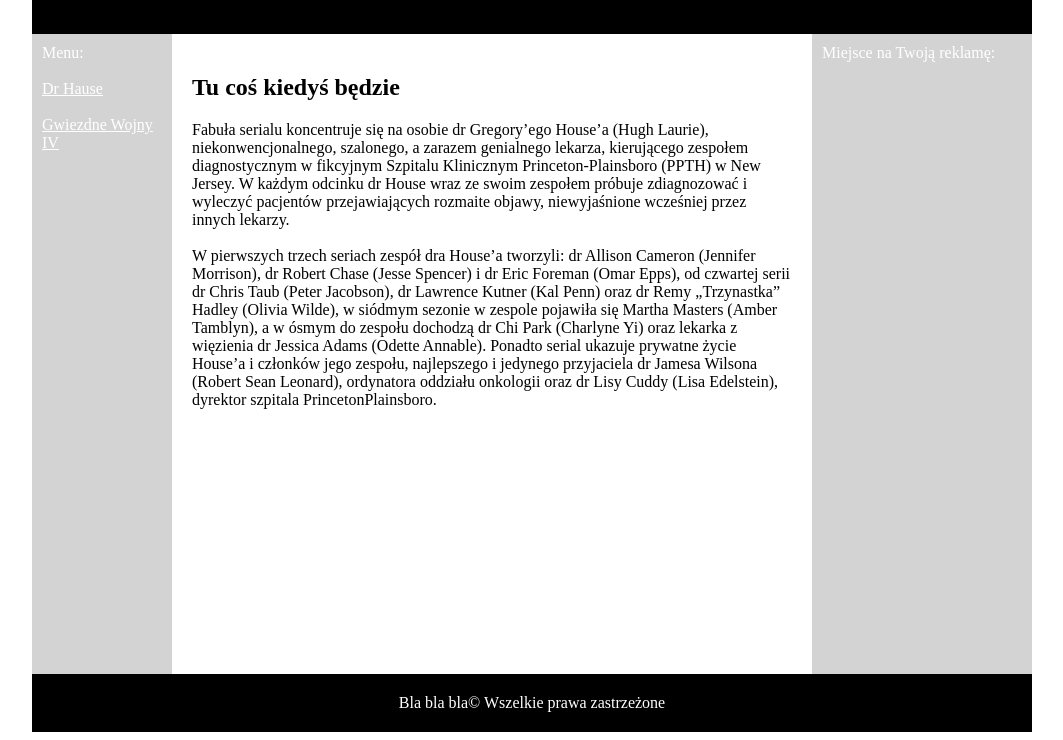
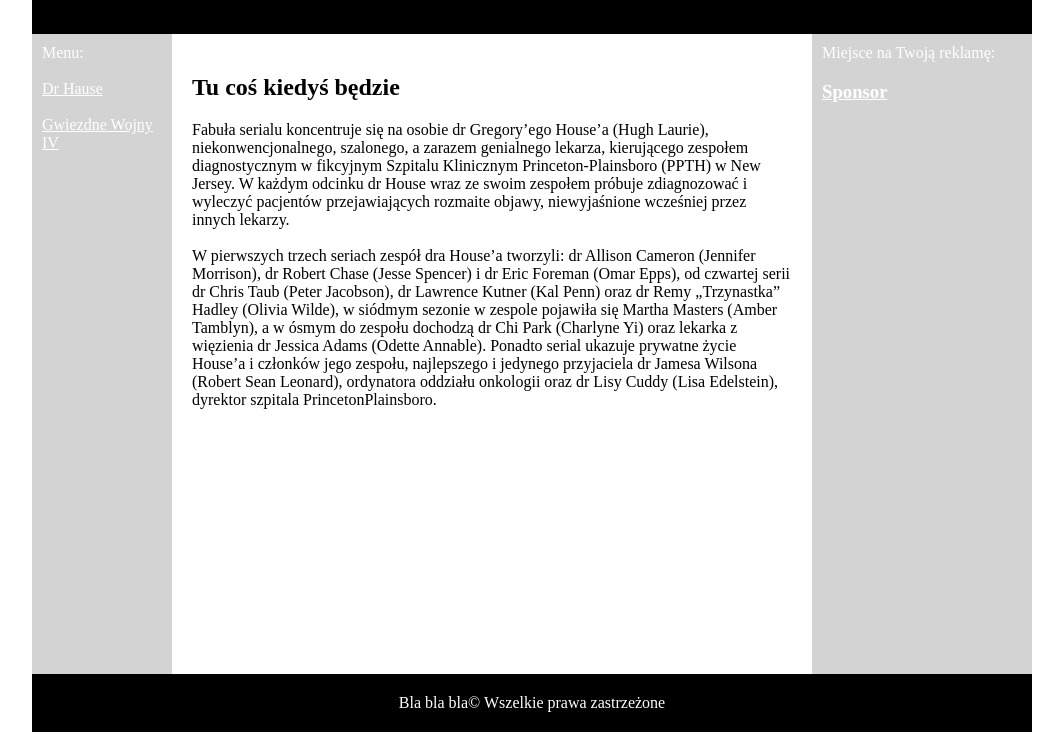
Before and after one commit to Adrian12328/Adrian12328.github.io, a plain HTML site: page index.html in a window 1280 px wide. Shown: the part 84-824 px from the top of the page, without its empty margins (108-1171 px from the left). Drawn offline with Linux system fonts and the light colour scheme.

Commit message:
Update index.html

```diff
--- a/index.html
+++ b/index.html
@@ -94,6 +94,8 @@
 
 		<div id="ad">
 			Miejsce na Twoją reklamę:
+			<a href="https://yuriy-grynevych.github.io/" target="_blank" title="sponsor"> <h3>Sponsor </h3>
+			</a>
 		</div>
 
 		<div id="footer">
```
